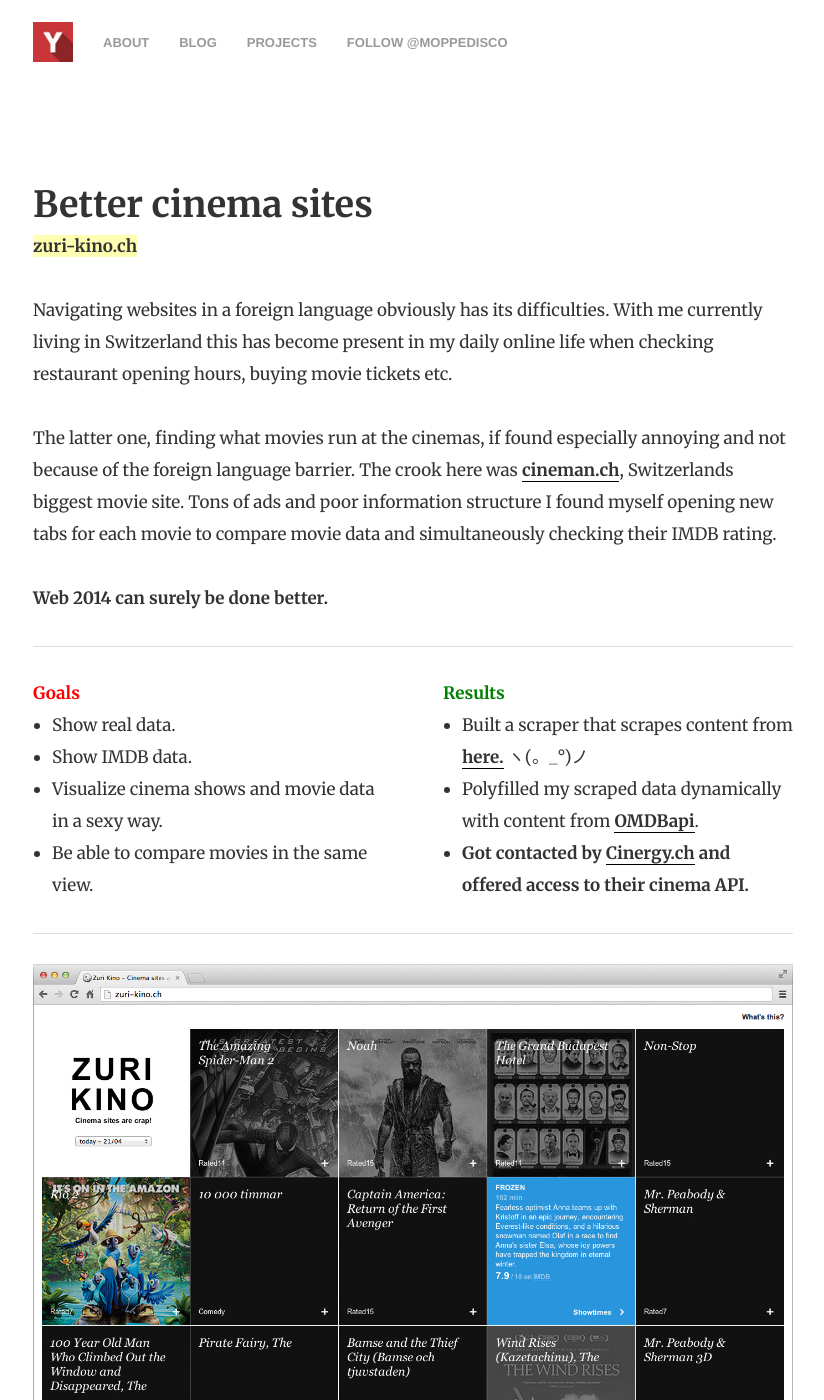
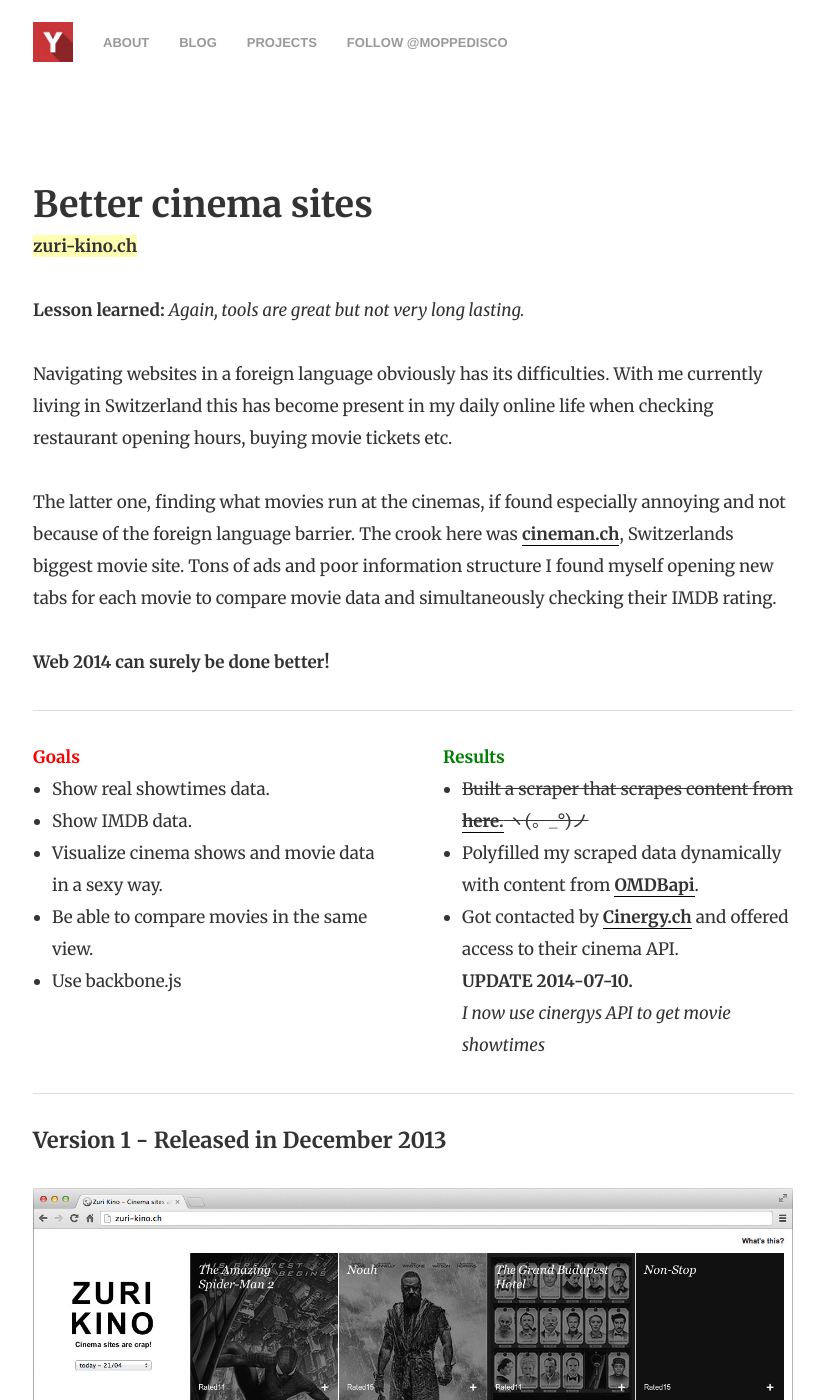
Before and after one commit to moppedisco/blog, a Jekyll site: the page built from projects/zuri-kino/index.html, in a window 1280 px wide and 1400 px high. Shown: the whole window, without its empty margins (227-1051 px from the left). Built offline with Jekyll 4.4.1, drawn with Linux system fonts in a browser that asks for light colours; Markdown is read by kramdown in place of the engine named in the settings; comment, search, counter and statistics services are not loaded; some of the changed text lies outside the part shown.

Commit message:
added version 2 of zuri-kino

```diff
--- a/index.html
+++ b/index.html
@@ -1,12 +1,12 @@
 ---
 layout: default
-title: UI engineer
+title: UX engineer
 name: home
 ---
 <div class="page">
 	<article class="intro">
 		<h1 title="Hello." id="greeting">Hello.</h1>
-		<p>My name is <i>Yacine Belarbi</i> and I'm an <i>UI engineer</i> interested in design beyond the visuals. I like to code and build products that are a joy to both <i>users</i>, <i>developers</i> and <img class="cats" title="cats" src="/images/nyancat.gif" width="50" alt="cats"> alike.</p>
+		<p>My name is <i>Yacine Belarbi</i> and I'm an <i>UX engineer</i> interested in design beyond the visuals. I like to code and build products that are a joy to both <i>users</i>, <i>developers</i> and <img class="cats" title="cats" src="/images/nyancat.gif" width="50" alt="cats"> alike.</p>
 	</article>
 
 	<section class="txtC">
--- a/projects/zuri-kino/index.html
+++ b/projects/zuri-kino/index.html
@@ -7,30 +7,35 @@
 	<div class="page">
 		<h1>Better cinema sites</h1>
 		<p class="meta"><a class="link_highlight" href="http://zuri-kino.ch" target="_blank">zuri-kino.ch</a></p>
+		<p><b>Lesson learned: </b> <i>Again, tools are great but not very long lasting. </i></p>
 		<p>Navigating websites in a foreign language obviously has its difficulties. With me currently living in Switzerland this has become present in my daily online life when checking restaurant opening hours, buying movie tickets etc.</p>
 		<p>The latter one, finding what movies run at the cinemas, if found especially annoying and not because of the foreign language barrier. The crook here was <a href="http://cineman.ch" target="_blank">cineman.ch</a>, Switzerlands biggest movie site. Tons of ads and poor information structure I found myself opening new tabs for each movie to compare movie data and simultaneously checking their IMDB rating.</p>
-		<p><b>Web 2014 can surely be done better.</b></p>
+		<p><b>Web 2014 can surely be done better!</b></p>
 		<hr>
 		<div class="row">
 			<div class="unit size1of2">
 				<b style="color:red;">Goals</b>
 				<ul class="ul-inline">
-					<li>Show real data.</li>
+					<li>Show real showtimes data.</li>
 					<li>Show IMDB data.</li>
 					<li>Visualize cinema shows and movie data in a sexy way.</li>
 					<li>Be able to compare movies in the same view.</li>
+					<li>Use backbone.js</li>
 				</ul>
 			</div>
 			<div class="unit size1of2">
 				<b style="color:green;">Results</b>
 				<ul class="ul-inline">
-					<li>Built a scraper that scrapes content from <a target="_blank" href="http://www.google.com/movies?near=Z%C3%BCrich">here.</a> ヽ(。_°)ノ </li>
+					<li><strike>Built a scraper that scrapes content from <a target="_blank" href="http://www.google.com/movies?near=Z%C3%BCrich">here.</a> ヽ(。_°)ノ </strike></li>
 					<li>Polyfilled my scraped data dynamically with content from <a href="http://www.omdbapi.com/" target="_blank">OMDBapi</a>.</li>
-					<li><b>Got contacted by <a href="http://http://cinergy.ch/" target="_blank">Cinergy.ch</a> and offered access to their cinema API.</b></li>
+					<li>Got contacted by <a href="http://http://cinergy.ch/" target="_blank">Cinergy.ch</a> and offered access to their cinema API.<br> <b>UPDATE 2014-07-10.</b> <br><i>I now use cinergys API to get movie showtimes</i></li>
 				</ul>
 			</div>
 		</div>
 		<hr>
-		<a title="Visit zuri-kino.ch" href="http://zuri-kino.ch" target="_blank"><img src="/images/zuri-kino_screenshot.jpg" alt="Zuri-kino"></a>
+		<h2>Version 1 - Released in December 2013</h2>
+		<p><a title="Version 1" href="http://zuri-kino.ch" target="_blank"><img src="/images/zuri-kino_screenshot.jpg" alt="Zuri-kino"></a></p>
+		<h2>Version 2 - Released in August 2014</h2>
+		<p><a title="Visit zuri-kino.ch" href="http://zuri-kino.ch" target="_blank"><img src="/images/zuri-kino_screenshot2.jpg" alt="Zuri-kino"></a></p>
 	</div>
 </article>
```
Also changed, not shown: projects/varskaviata/index.html (+4 -3 lines), images/zuri-kino_screenshot2.jpg (added).
